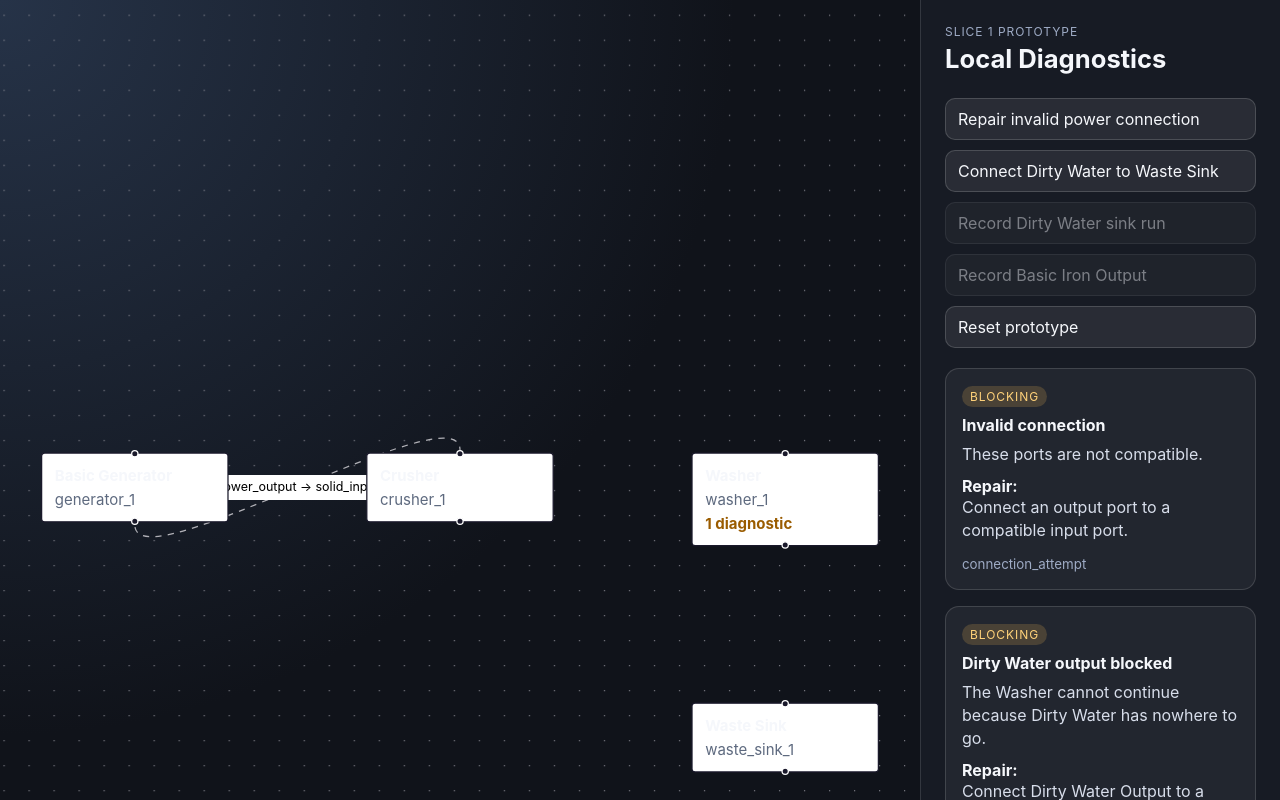
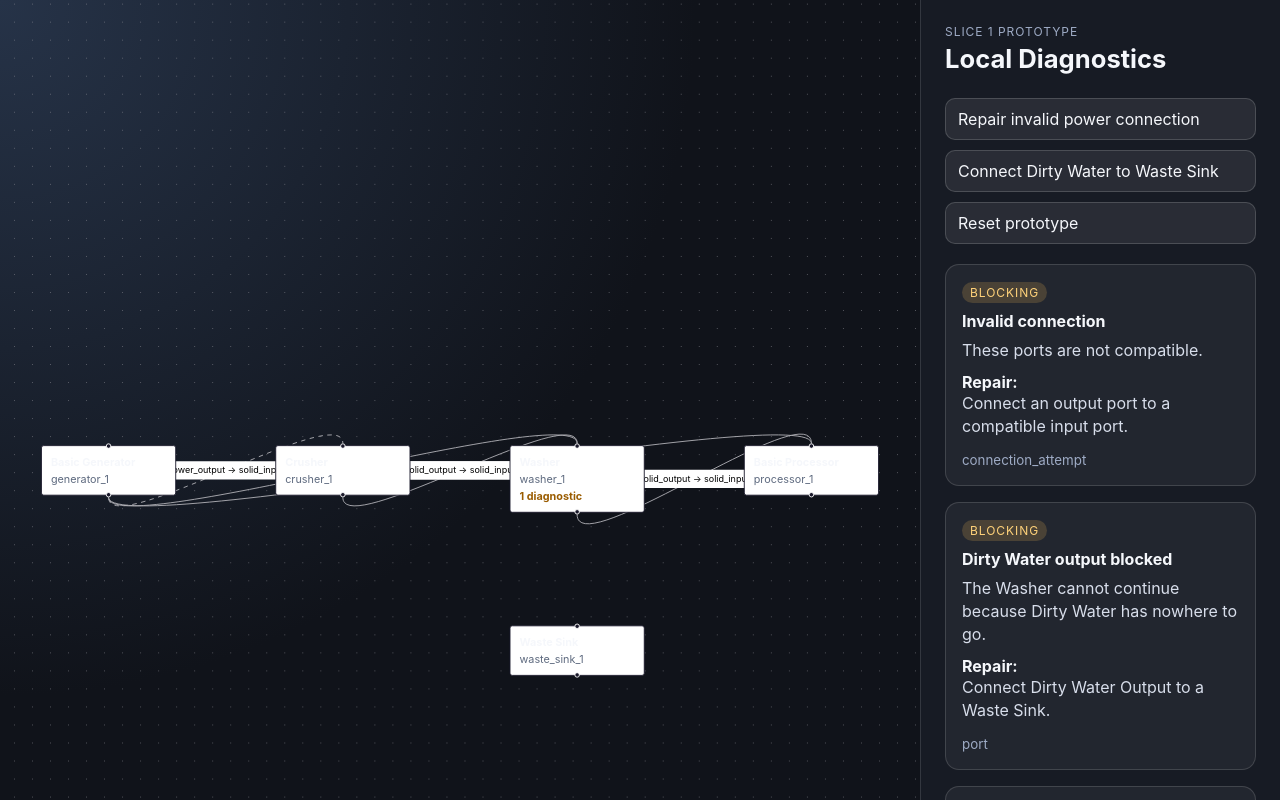
Before and after one commit to killerbearddude/Crushline-React, a React (Vite) app: page / in a window 1280 px wide. Shown: the top 800 px of the page. Built offline with nearby package versions, Linux system fonts and the light colour scheme.

Commit message:
Derive objective progress from runtime evaluator

```diff
--- a/src/App.jsx
+++ b/src/App.jsx
@@ -9,6 +9,7 @@ import recipesCatalog from "../catalog/slice1_recipes.json";
 import resourcesCatalog from "../catalog/slice1_resources.json";
 import { diagnoseLocalGraph } from "./domain/localDiagnostics.mjs";
 import { evaluateObjectives } from "./domain/objectiveProgress.mjs";
+import { evaluateRuntimeGraph } from "./domain/runtimeGraphEvaluator.mjs";
 
 const catalog = {
   resources: resourcesCatalog,
@@ -24,23 +25,61 @@ const initialPrototypeGraph = {
     { id: "crusher_1", catalog_machine_id: "crusher" },
     { id: "washer_1", catalog_machine_id: "washer" },
     { id: "waste_sink_1", catalog_machine_id: "waste_sink" },
+    { id: "processor_1", catalog_machine_id: "basic_processor" },
   ],
+  external_resources: ["coal", "iron_ore", "water"],
   connections: [
     {
       id: "invalid_power_to_solid",
       source_runtime_machine_id: "generator_1",
       source_machine_id: "basic_generator",
       source_port_id: "power_output",
+      target_runtime_machine_id: "crusher_1",
       target_machine_id: "crusher",
       target_port_id: "solid_input",
       resource_id: "power",
     },
+    {
+      id: "generator_power_to_washer",
+      source_runtime_machine_id: "generator_1",
+      source_machine_id: "basic_generator",
+      source_port_id: "power_output",
+      target_runtime_machine_id: "washer_1",
+      target_machine_id: "washer",
+      target_port_id: "power_input",
+      resource_id: "power",
+    },
+    {
+      id: "generator_power_to_processor",
+      source_runtime_machine_id: "generator_1",
+      source_machine_id: "basic_generator",
+      source_port_id: "power_output",
+      target_runtime_machine_id: "processor_1",
+      target_machine_id: "basic_processor",
+      target_port_id: "power_input",
+      resource_id: "power",
+    },
+    {
+      id: "crusher_to_washer_solid",
+      source_runtime_machine_id: "crusher_1",
+      source_machine_id: "crusher",
+      source_port_id: "solid_output",
+      target_runtime_machine_id: "washer_1",
+      target_machine_id: "washer",
+      target_port_id: "solid_input",
+      resource_id: "crushed_iron_ore",
+    },
+    {
+      id: "washer_to_processor_solid",
+      source_runtime_machine_id: "washer_1",
+      source_machine_id: "washer",
+      source_port_id: "solid_output",
+      target_runtime_machine_id: "processor_1",
+      target_machine_id: "basic_processor",
+      target_port_id: "solid_input",
+      resource_id: "washed_iron_ore",
+    },
   ],
-};
-
-const emptyObjectiveProgress = {
-  produced_resources: {},
-  completed_recipes: {},
 };
 
 const repairedPowerConnection = {
@@ -48,6 +87,7 @@ const repairedPowerConnection = {
   source_runtime_machine_id: "generator_1",
   source_machine_id: "basic_generator",
   source_port_id: "power_output",
+  target_runtime_machine_id: "crusher_1",
   target_machine_id: "crusher",
   target_port_id: "power_input",
   resource_id: "power",
@@ -58,6 +98,7 @@ const dirtyWaterHandlingConnection = {
   source_runtime_machine_id: "washer_1",
   source_machine_id: "washer",
   source_port_id: "dirty_water_output",
+  target_runtime_machine_id: "waste_sink_1",
   target_machine_id: "waste_sink",
   target_port_id: "waste_input",
   resource_id: "dirty_water",
@@ -68,6 +109,7 @@ const nodePositions = {
   crusher_1: { x: 260, y: 60 },
   washer_1: { x: 520, y: 60 },
   waste_sink_1: { x: 520, y: 260 },
+  processor_1: { x: 780, y: 60 },
 };
 
 const displayNames = new Map(catalog.machines.machines.map((machine) => [machine.id, machine.display_name]));
@@ -114,7 +156,7 @@ function graphEdges(graph) {
   return graph.connections.map((connection) => ({
     id: connection.id,
     source: connection.source_runtime_machine_id,
-    target: connection.target_machine_id === "crusher" ? "crusher_1" : "waste_sink_1",
+    target: connection.target_runtime_machine_id,
     label: `${connection.source_port_id} → ${connection.target_port_id}`,
     animated: connection.id === "invalid_power_to_solid",
   }));
@@ -129,21 +171,11 @@ function addConnectionOnce(connections, connectionToAdd) {
   return [...connections, connectionToAdd];
 }
 
-function incrementProgress(progress, collectionName, id) {
-  return {
-    ...progress,
-    [collectionName]: {
-      ...progress[collectionName],
-      [id]: (progress[collectionName][id] ?? 0) + 1,
-    },
-  };
-}
-
 export default function App() {
   const [graph, setGraph] = useState(initialPrototypeGraph);
-  const [objectiveProgress, setObjectiveProgress] = useState(emptyObjectiveProgress);
   const diagnostics = useMemo(() => diagnoseLocalGraph(catalog, graph), [graph]);
-  const objectives = useMemo(() => evaluateObjectives(catalog, objectiveProgress), [objectiveProgress]);
+  const evaluatorResult = useMemo(() => evaluateRuntimeGraph(catalog, graph), [graph]);
+  const objectives = useMemo(() => evaluateObjectives(catalog, evaluatorResult.progress), [evaluatorResult]);
   const basicIronObjective = objectives.find((objective) => objective.objective_id === "basic_iron_certification");
   const nodes = useMemo(() => graphNodes(graph, diagnostics), [graph, diagnostics]);
   const edges = useMemo(() => graphEdges(graph), [graph]);
@@ -162,19 +194,7 @@ export default function App() {
     }));
   };
 
-  const recordDirtyWaterHandled = () => {
-    setObjectiveProgress((progress) => incrementProgress(progress, "completed_recipes", "sink_dirty_water"));
-  };
-
-  const recordBasicIronOutput = () => {
-    setObjectiveProgress((progress) => incrementProgress(progress, "produced_resources", "basic_iron_output"));
-  };
-
-  const resetGraph = () => {
-    setGraph(initialPrototypeGraph);
-    setObjectiveProgress(emptyObjectiveProgress);
-  };
-
+  const resetGraph = () => setGraph(initialPrototypeGraph);
   const hasInvalidConnectionDiagnostic = hasDiagnostic(diagnostics, "invalid_connection");
   const hasDirtyWaterDiagnostic = hasDiagnostic(diagnostics, "dirty_water_output_blocked");
 
@@ -201,19 +221,13 @@ export default function App() {
           <button type="button" onClick={connectDirtyWaterHandling} disabled={!hasDirtyWaterDiagnostic}>
             Connect Dirty Water to Waste Sink
           </button>
-          <button type="button" onClick={recordDirtyWaterHandled} disabled={diagnostics.length > 0}>
-            Record Dirty Water sink run
-          </button>
-          <button type="button" onClick={recordBasicIronOutput} disabled={diagnostics.length > 0}>
-            Record Basic Iron Output
-          </button>
           <button type="button" onClick={resetGraph}>
             Reset prototype
           </button>
         </div>
 
         {diagnostics.length === 0 ? (
-          <p className="all-clear">No active diagnostics. Graph repair checks passed.</p>
+          <p className="all-clear">No active diagnostics. Runtime evaluator can derive route progress.</p>
         ) : (
           <ul>
             {diagnostics.map((diagnostic, index) => {
```
